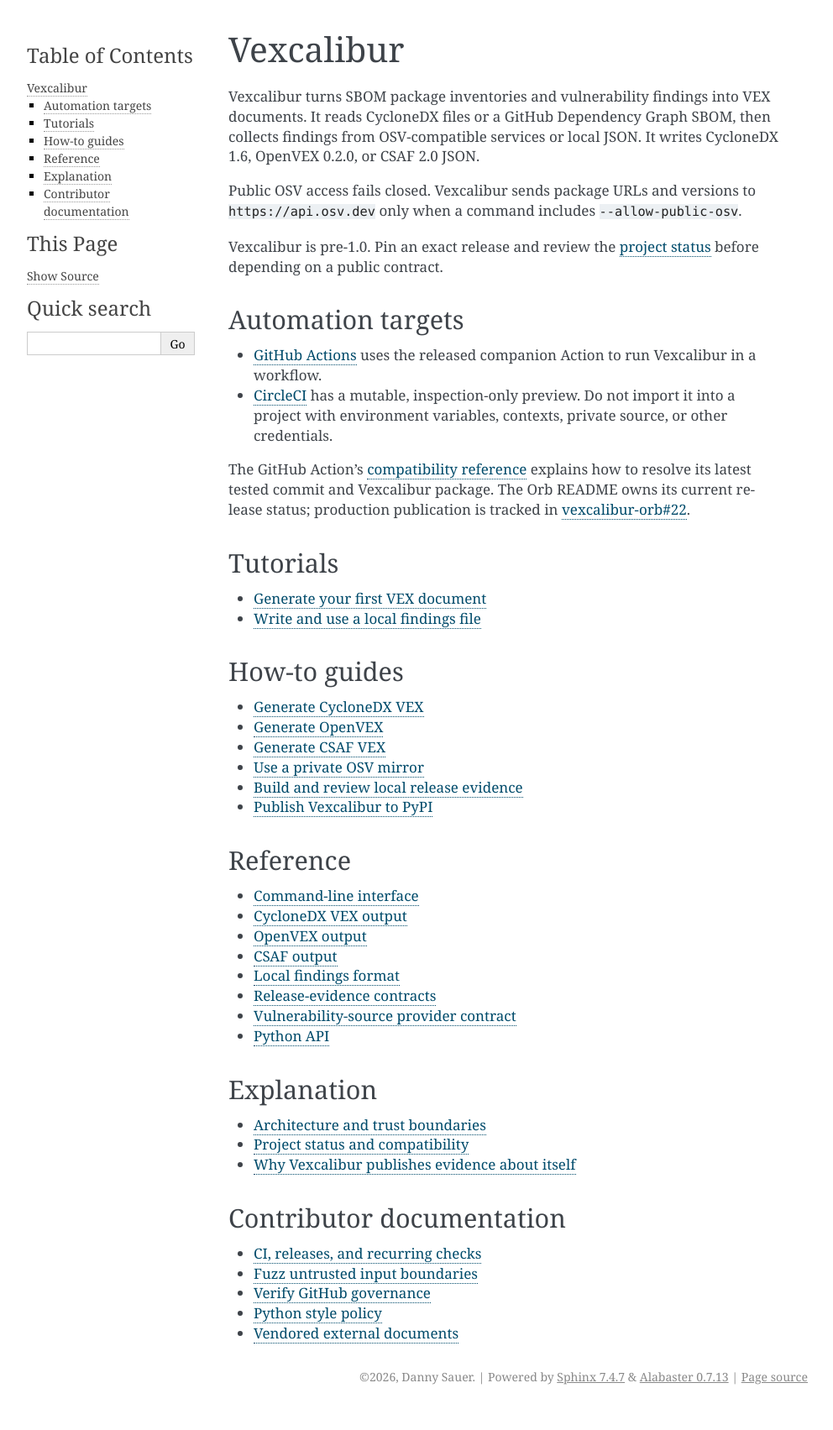
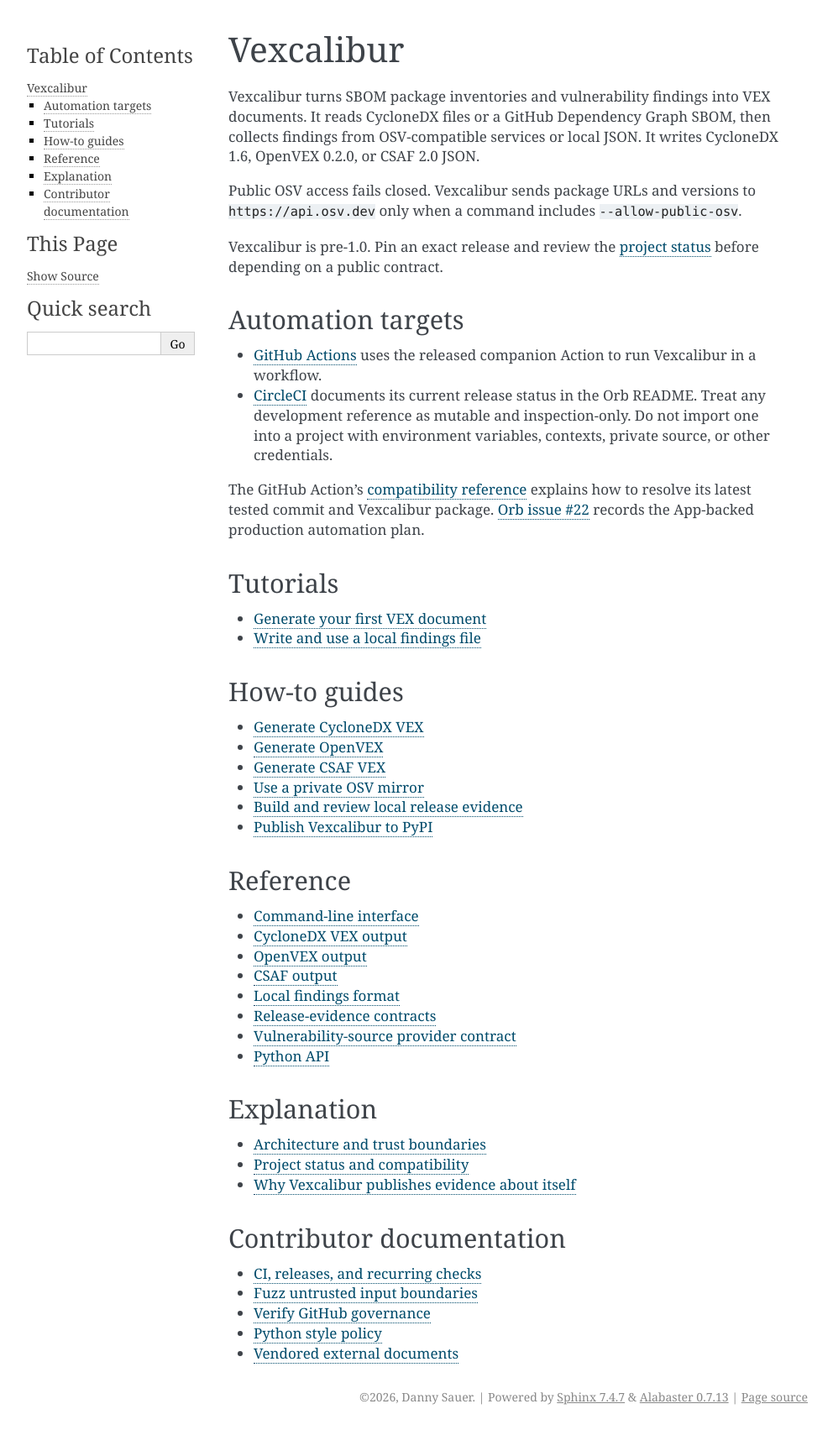
Before and after one commit to vexcalibur-dev/vexcalibur, a Sphinx documentation site: the page built from docs/index.md, in a window 1280 px wide. Shown: the whole page at 84% size, without its empty margins (148-1140 px from the left). Built offline with Sphinx 7.4.7, drawn with Linux system fonts in a browser that asks for light colours; before the commit the page ends 1679 px from its top, so only the background shows below that.

Commit message:
docs: centralize CircleCI release status

```diff
--- a/docs/index.md
+++ b/docs/index.md
@@ -13,16 +13,16 @@
 
 - [GitHub Actions](https://github.com/vexcalibur-dev/vexcalibur-action) uses the
   released companion Action to run Vexcalibur in a workflow.
-- [CircleCI](https://github.com/vexcalibur-dev/vexcalibur-orb) has a mutable,
-  inspection-only preview. Do not import it into a project with environment
-  variables, contexts, private source, or other credentials.
+- [CircleCI](https://github.com/vexcalibur-dev/vexcalibur-orb) documents its
+  current release status in the Orb README. Treat any development reference as
+  mutable and inspection-only. Do not import one into a project with
+  environment variables, contexts, private source, or other credentials.
 
 The GitHub Action's [compatibility
 reference](https://github.com/vexcalibur-dev/vexcalibur-action/blob/main/docs/reference/compatibility.md)
-explains how to resolve its latest tested commit and Vexcalibur package.
-The Orb README owns its current release status; production publication is
-tracked in
-[vexcalibur-orb#22](https://github.com/vexcalibur-dev/vexcalibur-orb/issues/22).
+explains how to resolve its latest tested commit and Vexcalibur package. [Orb
+issue #22](https://github.com/vexcalibur-dev/vexcalibur-orb/issues/22) records
+the App-backed production automation plan.
 
 ## Tutorials
 
```
Also changed, not shown: README.md (+7 -6 lines), docs/explanation/project-status.md (+4 -3 lines).
